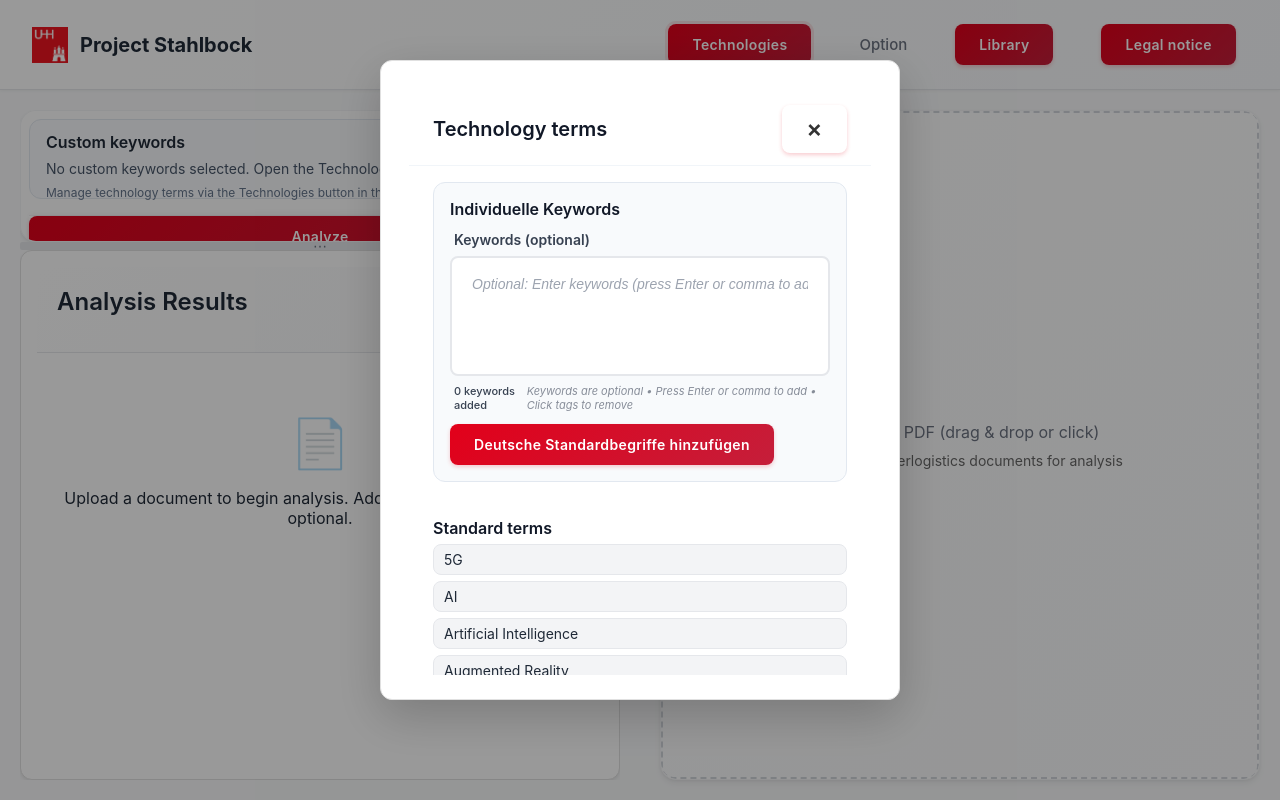
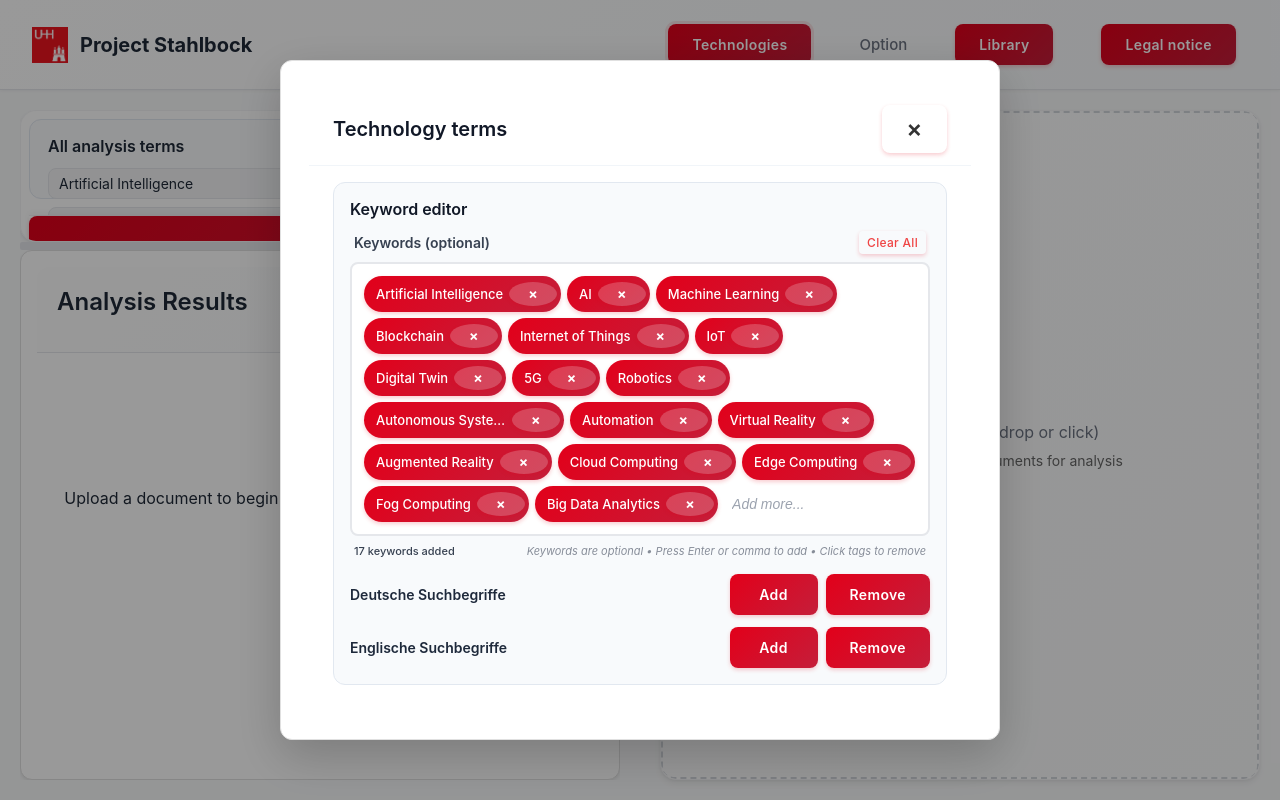
Before and after one commit to simoewe/simoewe.github.io, a React (Create React App) app in the folder frontend/: page / in a window 1280 px wide. Both pictures are taken after a click on the button "Technologies". Built offline with nearby package versions, Linux system fonts and the light colour scheme.

Commit message:
keywordsearch hübsch machen

```diff
--- a/frontend/src/App.css
+++ b/frontend/src/App.css
@@ -165,48 +165,51 @@ html {
   height: 100%;
 }
 
-.keyword-summary {
+.analysis-term-card {
   display: flex;
   flex-direction: column;
-  gap: 8px;
-  padding: 12px 16px;
+  gap: 12px;
+  padding: 16px 18px;
   border: 1px solid #e2e8f0;
   border-radius: 12px;
   background: #f8fafc;
   height: 100%;
 }
 
-.keyword-summary h3 {
+.analysis-term-header {
+  display: flex;
+  align-items: center;
+  justify-content: space-between;
+  gap: 12px;
+}
+
+.analysis-term-header h3 {
   margin: 0;
   font-size: 16px;
   font-weight: 600;
   color: #1f2937;
 }
 
-.keyword-summary-list {
-  list-style: none;
-  margin: 0;
-  padding: 0;
-  display: flex;
-  flex-wrap: wrap;
-  gap: 6px;
+.analysis-term-count {
+  font-size: 13px;
+  color: #475569;
+  background: #e2e8f0;
+  padding: 2px 10px;
+  border-radius: 999px;
 }
 
-.keyword-summary-list li {
-  padding: 6px 10px;
-  border-radius: 999px;
-  background: #e5e7eb;
-  color: #1f2937;
-  font-size: 13px;
+.analysis-term-list {
+  margin-top: 4px;
+  gap: 10px 16px;
 }
 
-.keyword-summary-empty {
+.analysis-term-empty {
   margin: 0;
   font-size: 14px;
   color: #475569;
 }
 
-.keyword-summary-hint {
+.analysis-term-hint {
   margin: 0;
   font-size: 12px;
   color: #64748b;
@@ -985,9 +988,9 @@ textarea:focus {
 }
 
 .technologies-modal {
-  max-width: 520px;
-  width: min(90vw, 520px);
-  max-height: 80vh;
+  max-width: 720px;
+  width: min(92vw, 720px);
+  max-height: 85vh;
   overflow: hidden;
   display: flex;
   flex-direction: column;
@@ -1046,16 +1049,35 @@ textarea:focus {
 .technology-actions {
   display: flex;
   flex-direction: column;
-  gap: 8px;
-  margin-top: 12px;
+  gap: 12px;
+  margin-top: 16px;
 }
 
-.technology-actions button {
-  align-self: flex-start;
+.technology-action-group {
+  display: flex;
+  align-items: center;
+  justify-content: space-between;
+  gap: 12px;
+  flex-wrap: wrap;
+}
+
+.technology-action-label {
+  font-size: 14px;
+  font-weight: 600;
+  color: #1e293b;
+}
+
+.technology-action-buttons {
+  display: flex;
+  gap: 8px;
+}
+
+.technology-action-buttons button {
+  min-width: 88px;
 }
 
 .technology-feedback {
-  margin: 0;
+  margin: 8px 0 0;
   font-size: 13px;
   color: #047857;
 }
@@ -1094,22 +1116,27 @@ textarea:focus {
     color: #ffffff;
   }
 
-  .keyword-summary {
+  .analysis-term-card {
     background: rgba(30, 41, 59, 0.65);
     border-color: rgba(148, 163, 184, 0.35);
   }
 
-  .keyword-summary h3 {
+  .analysis-term-header h3 {
     color: #e2e8f0;
   }
 
-  .keyword-summary-list li {
+  .analysis-term-count {
+    background: rgba(148, 163, 184, 0.32);
+    color: #e2e8f0;
+  }
+
+  .analysis-term-list li {
     background: rgba(226, 0, 26, 0.25);
     color: #f8fafc;
   }
 
-  .keyword-summary-empty,
-  .keyword-summary-hint {
+  .analysis-term-empty,
+  .analysis-term-hint {
     color: #94a3b8;
   }
 
@@ -1290,6 +1317,20 @@ textarea:focus {
     background: rgba(15, 23, 42, 0.85);
   }
 
+  .technology-action-label {
+    color: #e2e8f0;
+  }
+
+  .technology-action-buttons button {
+    background: rgba(148, 163, 184, 0.15);
+    border-color: rgba(148, 163, 184, 0.35);
+    color: #f8fafc;
+  }
+
+  .technology-action-buttons button:hover {
+    border-color: #f87171;
+  }
+
   .technology-feedback {
     color: #34d399;
   }
--- a/frontend/src/App.js
+++ b/frontend/src/App.js
@@ -9,10 +9,27 @@ import {
   Panel,
   PanelResizeHandle
 } from 'react-resizable-panels';
-import { DEFAULT_TECHNOLOGY_TERMS } from "./constants/technologies";
+import { DEFAULT_TECHNOLOGY_TERMS, GERMAN_TECHNOLOGY_TERMS } from "./constants/technologies";
+
+const parseKeywordString = (raw) => {
+  if (!raw) return [];
+  const seen = new Set();
+  return raw
+    .split(',')
+    .map((term) => term.trim())
+    .filter((term) => {
+      if (!term) return false;
+      const lowered = term.toLowerCase();
+      if (seen.has(lowered)) return false;
+      seen.add(lowered);
+      return true;
+    });
+};
+
+const formatKeywordString = (list) => list.join(', ');
 
 function App() {
-  const [keywords, setKeywords] = useState("");
+  const [keywords, setKeywords] = useState(() => formatKeywordString(DEFAULT_TECHNOLOGY_TERMS));
   const [file, setFile] = useState(null);
   const [analysisResult, setAnalysisResult] = useState(null);
   const [submittedKeywords, setSubmittedKeywords] = useState([]);
@@ -97,21 +114,59 @@ function App() {
   }, [clearAnalysisTimers]);
 
   const handleKeywordsChange = useCallback((input) => {
-    if (typeof input === "string") {
-      setKeywords(input);
-      return;
-    }
-    const nextValue = input?.target?.value;
-    setKeywords(typeof nextValue === "string" ? nextValue : "");
+    const raw =
+      typeof input === "string"
+        ? input
+        : typeof input === "object"
+          ? input?.target?.value || ""
+          : "";
+    const normalized = parseKeywordString(raw);
+    setKeywords(formatKeywordString(normalized));
   }, []);
 
-  const userKeywordList = useMemo(
+  const userKeywordList = useMemo(() => parseKeywordString(keywords), [keywords]);
+
+  const keywordSet = useMemo(
+    () => new Set(userKeywordList.map((term) => term.toLowerCase())),
+    [userKeywordList]
+  );
+
+  const englishDefaultSet = useMemo(
+    () => new Set(DEFAULT_TECHNOLOGY_TERMS.map((term) => term.toLowerCase())),
+    []
+  );
+
+  const germanDefaultSet = useMemo(
+    () => new Set(GERMAN_TECHNOLOGY_TERMS.map((term) => term.toLowerCase())),
+    []
+  );
+
+  const activeEnglishDefaults = useMemo(
+    () => DEFAULT_TECHNOLOGY_TERMS.filter((term) => keywordSet.has(term.toLowerCase())),
+    [keywordSet]
+  );
+
+  const activeGermanDefaults = useMemo(
+    () => GERMAN_TECHNOLOGY_TERMS.filter((term) => keywordSet.has(term.toLowerCase())),
+    [keywordSet]
+  );
+
+  const customKeywordList = useMemo(
     () =>
-      keywords
-        .split(',')
-        .map((k) => k.trim())
-        .filter(Boolean),
-    [keywords]
+      userKeywordList.filter((term) => {
+        const lowered = term.toLowerCase();
+        return !englishDefaultSet.has(lowered) && !germanDefaultSet.has(lowered);
+      }),
+    [englishDefaultSet, germanDefaultSet, userKeywordList]
+  );
+
+  const technologyTerms = useMemo(
+    () => ({
+      englishDefaultTerms: activeEnglishDefaults,
+      germanDefaultTerms: activeGermanDefaults,
+      customTerms: customKeywordList,
+    }),
+    [activeEnglishDefaults, activeGermanDefaults, customKeywordList]
   );
 
   useEffect(() => {
@@ -272,10 +327,7 @@ function App() {
     <div className="app">
       <Header
         onPickFromLibrary={handleLibraryPick}
-        technologyTerms={{
-          defaultTerms: DEFAULT_TECHNOLOGY_TERMS,
-          customTerms: userKeywordList
-        }}
+        technologyTerms={technologyTerms}
         keywordsValue={keywords}
         onKeywordsChange={handleKeywordsChange}
       />
@@ -289,21 +341,24 @@ function App() {
                 <Panel defaultSize={20} minSize={15} maxSize={30}>
                   <div className="inner-container top" style={{ display: 'flex', flexDirection: 'column', height: '100%', position: 'relative', padding: '8px', overflowY: 'auto' }}>
                     <div style={{ flex: 1, minHeight: '80px', marginBottom: '16px', paddingRight: '2px' }}>
-                      <div className="keyword-summary">
-                        <h3>Custom keywords</h3>
+                      <div className="analysis-term-card">
+                        <div className="analysis-term-header">
+                          <h3>All analysis terms</h3>
+                          <span className="analysis-term-count">Total: {userKeywordList.length}</span>
+                        </div>
                         {userKeywordList.length > 0 ? (
-                          <ul className="keyword-summary-list">
+                          <ul className="technology-list columns analysis-term-list">
                             {userKeywordList.map((keyword) => (
-                              <li key={keyword}>{keyword}</li>
+                              <li key={`analysis-${keyword}`}>{keyword}</li>
                             ))}
                           </ul>
                         ) : (
-                          <p className="keyword-summary-empty">
-                            No custom keywords selected. Open the Technologies menu to add some.
+                          <p className="analysis-term-empty">
+                            No analysis terms selected yet.
                           </p>
                         )}
-                        <p className="keyword-summary-hint">
-                          Manage technology terms via the Technologies button in the navigation bar.
+                        <p className="analysis-term-hint">
+                          Manage analysis terms via the Technologies menu.
                         </p>
                       </div>
                     </div>
--- a/frontend/src/components/Header.js
+++ b/frontend/src/components/Header.js
@@ -22,10 +22,20 @@ export default function Header({
 
   const closeLibrary = () => setShowLib(false);
 
-  const { defaultTerms = [], customTerms = [] } = technologyTerms || {};
-  const uniqueDefaultTerms = useMemo(
-    () => Array.from(new Set(defaultTerms)).sort((a, b) => a.localeCompare(b)),
-    [defaultTerms]
+  const {
+    englishDefaultTerms = [],
+    germanDefaultTerms = [],
+    customTerms = [],
+  } = technologyTerms || {};
+
+  const uniqueEnglishDefaultTerms = useMemo(
+    () => Array.from(new Set(englishDefaultTerms)).sort((a, b) => a.localeCompare(b)),
+    [englishDefaultTerms]
+  );
+  const uniqueGermanDefaultTerms = useMemo(
+    () =>
+      Array.from(new Set(germanDefaultTerms)).sort((a, b) => a.localeCompare(b)),
+    [germanDefaultTerms]
   );
   const uniqueCustomTerms = useMemo(
     () =>
@@ -34,20 +44,13 @@ export default function Header({
       ),
     [customTerms]
   );
-  const combinedTerms = useMemo(
-    () =>
-      Array.from(
-        new Set([...uniqueDefaultTerms, ...uniqueCustomTerms].map((term) => term.trim()))
-      ).sort((a, b) => a.localeCompare(b)),
-    [uniqueDefaultTerms, uniqueCustomTerms]
-  );
-  const [germanFeedback, setGermanFeedback] = useState("");
+  const [technologyFeedback, setTechnologyFeedback] = useState("");
 
   useEffect(() => {
-    if (!germanFeedback) return;
-    const timeoutId = setTimeout(() => setGermanFeedback(""), 4000);
+    if (!technologyFeedback) return;
+    const timeoutId = setTimeout(() => setTechnologyFeedback(""), 4000);
     return () => clearTimeout(timeoutId);
-  }, [germanFeedback]);
+  }, [technologyFeedback]);
 
   const handleLibraryClick = () => {
     if (libraryAccessGranted) {
@@ -136,29 +139,67 @@ export default function Header({
     onKeywordsChange(nextValue);
   };
 
-  const handleAddGermanTerms = () => {
+  const getCurrentKeywords = () =>
+    (keywordsValue || "")
+      .split(",")
+      .map((term) => term.trim())
+      .filter(Boolean);
+
+  const addTerms = (terms, label) => {
     if (!onKeywordsChange) return;
-    const customNormalized = new Set(
-      (customTerms || []).map((term) => term.trim().toLowerCase()).filter(Boolean)
-    );
-    const defaultNormalized = new Set(
-      (defaultTerms || DEFAULT_TECHNOLOGY_TERMS).map((term) => term.trim().toLowerCase())
-    );
+    const current = getCurrentKeywords();
+    const seen = new Set(current.map((term) => term.toLowerCase()));
+    let added = 0;
 
-    const additions = GERMAN_TECHNOLOGY_TERMS.filter((term) => {
-      const normalized = term.trim().toLowerCase();
-      return !customNormalized.has(normalized) && !defaultNormalized.has(normalized);
+    const next = [...current];
+    terms.forEach((term) => {
+      const trimmed = term.trim();
+      if (!trimmed) return;
+      const lowered = trimmed.toLowerCase();
+      if (seen.has(lowered)) {
+        return;
+      }
+      seen.add(lowered);
+      next.push(trimmed);
+      added += 1;
     });
 
-    if (!additions.length) {
-      setGermanFeedback("Alle deutschen Keywords sind bereits enthalten.");
+    if (added === 0) {
+      setTechnologyFeedback(`No ${label.toLowerCase()} left to add.`);
       return;
     }
 
-    const updatedTerms = [...(customTerms || []), ...additions];
-    handleKeywordsChange(updatedTerms.join(", "));
-    setGermanFeedback(`${additions.length} deutsche Keywords hinzugefügt.`);
+    handleKeywordsChange(next.join(", "));
+    setTechnologyFeedback(`Added ${added} ${label.toLowerCase()}.`);
   };
+
+  const removeTerms = (terms, label) => {
+    if (!onKeywordsChange) return;
+    const removalSet = new Set(
+      terms.map((term) => term.trim().toLowerCase()).filter(Boolean)
+    );
+    if (!removalSet.size) {
+      setTechnologyFeedback(`No ${label.toLowerCase()} available to remove.`);
+      return;
+    }
+
+    const current = getCurrentKeywords();
+    const next = current.filter((term) => !removalSet.has(term.toLowerCase()));
+    const removed = current.length - next.length;
+
+    if (removed === 0) {
+      setTechnologyFeedback(`No ${label.toLowerCase()} found to remove.`);
+      return;
+    }
+
+    handleKeywordsChange(next.join(", "));
+    setTechnologyFeedback(`Removed ${removed} ${label.toLowerCase()}.`);
+  };
+
+  const handleAddGermanTerms = () => addTerms(GERMAN_TECHNOLOGY_TERMS, "German terms");
+  const handleRemoveGermanTerms = () => removeTerms(GERMAN_TECHNOLOGY_TERMS, "German terms");
+  const handleAddEnglishTerms = () => addTerms(DEFAULT_TECHNOLOGY_TERMS, "English terms");
+  const handleRemoveEnglishTerms = () => removeTerms(DEFAULT_TECHNOLOGY_TERMS, "English terms");
 
   return (
     <header className="header">
@@ -349,29 +390,61 @@ export default function Header({
             </div>
             <div className="modal-body">
               <section className="technology-keyword-editor">
-                <h3>Individuelle Keywords</h3>
+                <h3>Keyword editor</h3>
                 <KeywordInput
                   value={keywordsValue}
                   onChange={handleKeywordsChange}
                 />
                 <div className="technology-actions">
-                  <button type="button" onClick={handleAddGermanTerms}>
-                    Deutsche Standardbegriffe hinzufügen
-                  </button>
-                  {germanFeedback && <p className="technology-feedback">{germanFeedback}</p>}
+                  <div className="technology-action-group">
+                    <span className="technology-action-label">Deutsche Suchbegriffe</span>
+                    <div className="technology-action-buttons">
+                      <button type="button" onClick={handleAddGermanTerms}>
+                        Add
+                      </button>
+                      <button type="button" onClick={handleRemoveGermanTerms}>
+                        Remove
+                      </button>
+                    </div>
+                  </div>
+                  <div className="technology-action-group">
+                    <span className="technology-action-label">Englische Suchbegriffe</span>
+                    <div className="technology-action-buttons">
+                      <button type="button" onClick={handleAddEnglishTerms}>
+                        Add
+                      </button>
+                      <button type="button" onClick={handleRemoveEnglishTerms}>
+                        Remove
+                      </button>
+                    </div>
+                  </div>
                 </div>
+                {technologyFeedback && <p className="technology-feedback">{technologyFeedback}</p>}
               </section>
 
               <section>
-                <h3>Standard terms</h3>
-                {uniqueDefaultTerms.length > 0 ? (
+                <h3>Active English terms</h3>
+                {uniqueEnglishDefaultTerms.length > 0 ? (
                   <ul className="technology-list">
-                    {uniqueDefaultTerms.map((term) => (
+                    {uniqueEnglishDefaultTerms.map((term) => (
                       <li key={`default-${term}`}>{term}</li>
                     ))}
                   </ul>
                 ) : (
-                  <p>No standard terms configured.</p>
+                  <p>No English defaults selected.</p>
+                )}
+              </section>
+
+              <section>
+                <h3>Active German terms</h3>
+                {uniqueGermanDefaultTerms.length > 0 ? (
+                  <ul className="technology-list">
+                    {uniqueGermanDefaultTerms.map((term) => (
+                      <li key={`german-${term}`}>{term}</li>
+                    ))}
+                  </ul>
+                ) : (
+                  <p>No German defaults selected.</p>
                 )}
               </section>
 
@@ -385,19 +458,6 @@ export default function Header({
                   </ul>
                 ) : (
                   <p>No additional keywords have been added yet.</p>
-                )}
-              </section>
-
-              <section>
-                <h3>All analysis terms</h3>
-                {combinedTerms.length > 0 ? (
-                  <ul className="technology-list columns">
-                    {combinedTerms.map((term) => (
-                      <li key={`combined-${term}`}>{term}</li>
-                    ))}
-                  </ul>
-                ) : (
-                  <p>No terms available.</p>
                 )}
               </section>
             </div>
```
